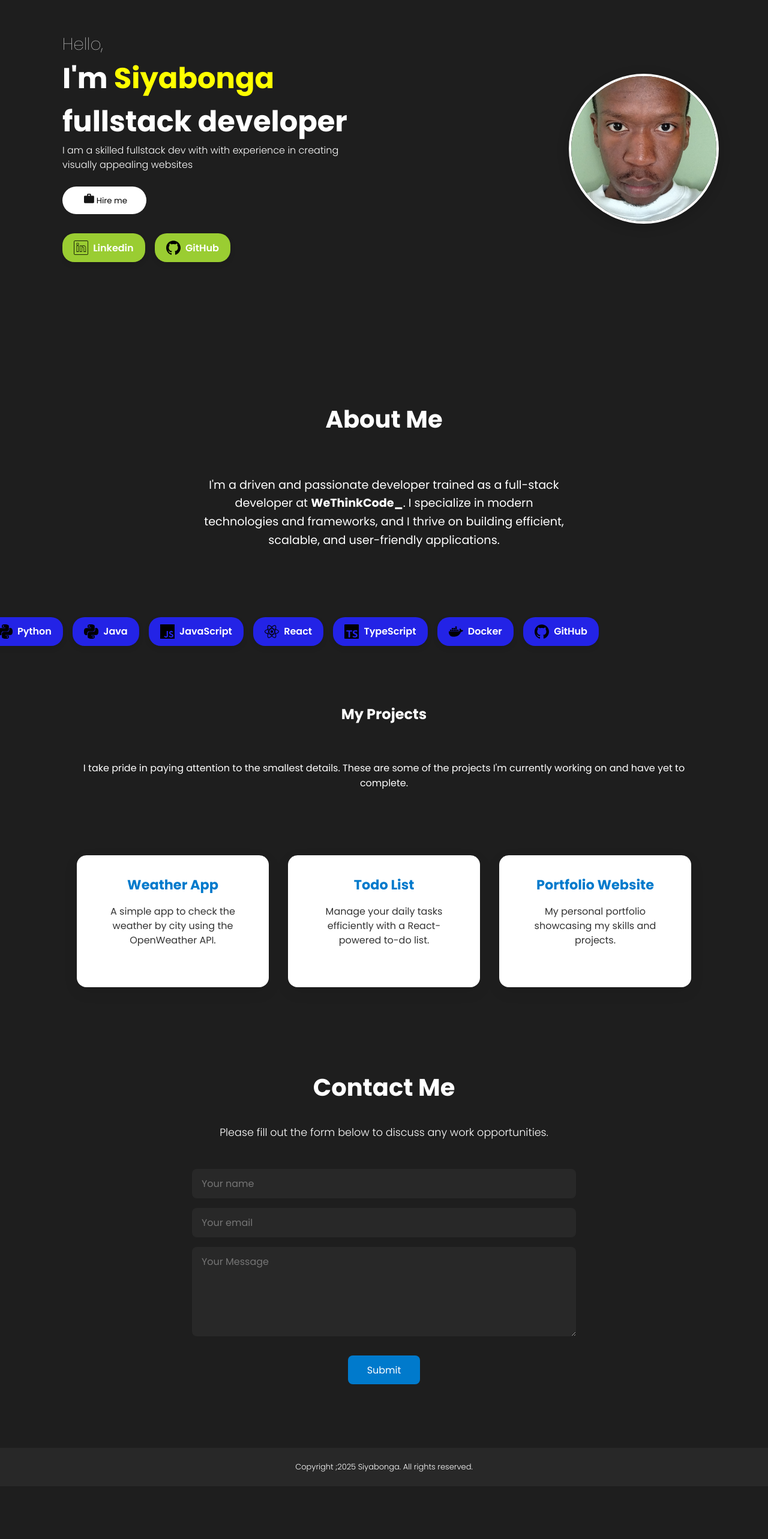
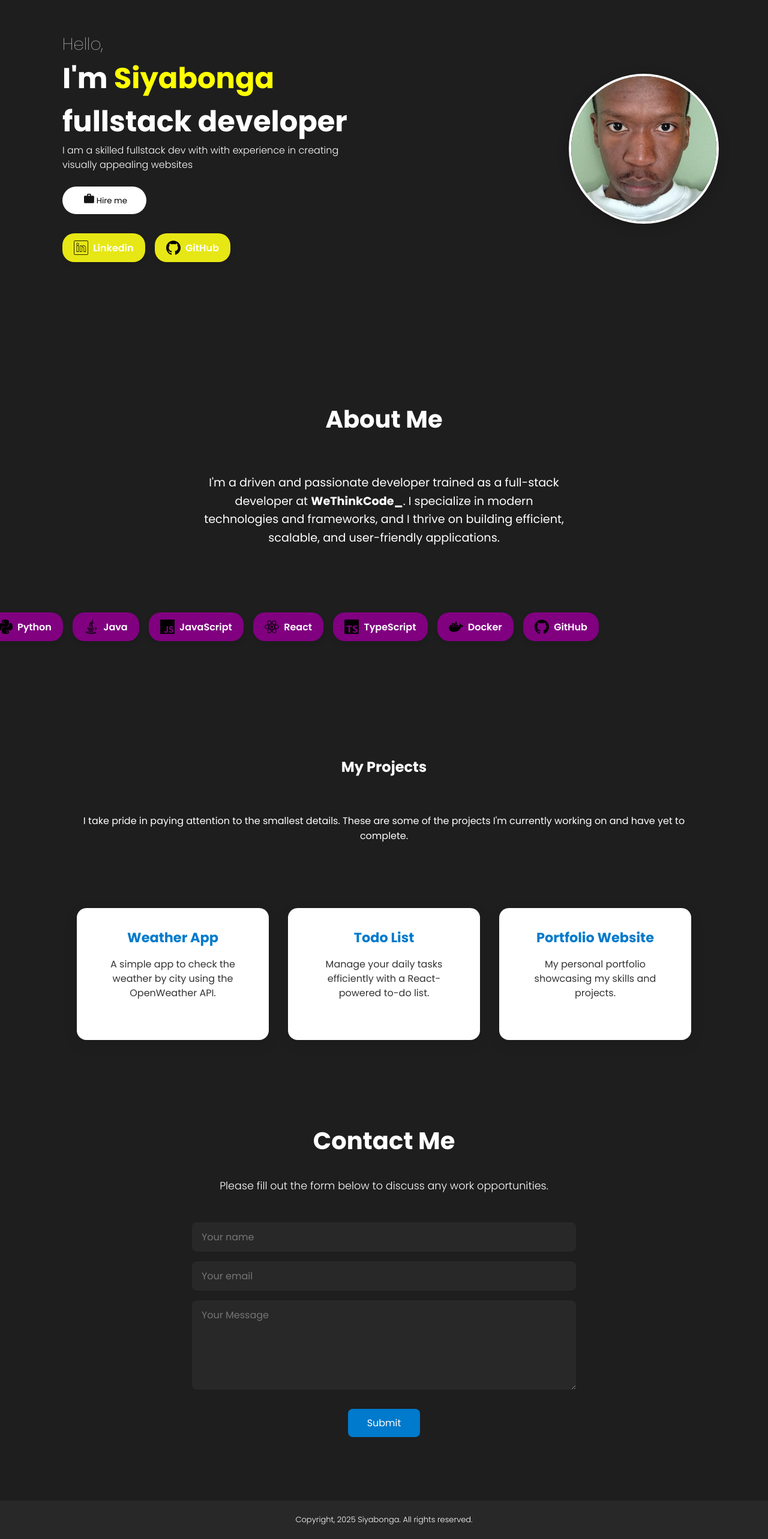
Before and after one commit to s-nguza/Portfolio, a React (Create React App) app: page / in a window 1280 px wide. Shown: the part 163-2729 px from the top of the page at 60% size. Before the commit the page ends 2641 px from the top, so only its background shows below. Built offline with nearby package versions, Linux system fonts and the light colour scheme.

Commit message:
about section

```diff
--- a/src/components/About/about.css
+++ b/src/components/About/about.css
@@ -1,7 +1,6 @@
 .about-section {
-  height:auto;
-  width:100vw;
-  padding: 5rem 2rem;
+  height : 42rem;
+  padding : 5rem;
   display: flex;
   flex-direction: column;
   align-items: center;
@@ -16,7 +15,7 @@
 }
 
 .intro {
-    padding: 4%;
+  padding: 4%;
   font-size: 1.2rem;
   max-width: 700px;
   margin-bottom: 3rem;
@@ -37,7 +36,7 @@
   flex: 0 0 auto;
   display: flex;
   align-items: center;
-  background-color:rgb(35, 35, 230);
+  background-color:purple;
   padding: 0.7rem 1.2rem;
   border-radius: 20px;
   box-shadow: 0 4px 8px rgba(0,0,0,0.1);
@@ -63,3 +62,7 @@
   0% { transform: translateX(0%); }
   100% { transform: translateX(-50%); }
 }
+.abouttitle {
+  justify-content: center;
+
+}
--- a/src/components/About/about.js
+++ b/src/components/About/about.js
@@ -1,7 +1,7 @@
-import React from 'react';
+
 import './about.css';
 import pythonLogo from '../../asserts/python.svg';
-import javaLogo from '../../asserts/python.svg';
+import javaLogo from '../../asserts/java.png';
 import jsLogo from '../../asserts/javascript.svg';
 import reactLogo from '../../asserts/react.svg';
 import tsLogo from '../../asserts/typescript.svg';
--- a/src/components/Footer/footer.js
+++ b/src/components/Footer/footer.js
@@ -4,7 +4,7 @@ import './footer.css'
 const Footer = () => {
   return (
     <footer className='footer'>
-      Copyright ;2025 Siyabonga. All rights reserved.
+      Copyright, 2025 Siyabonga. All rights reserved.
     </footer>
   )
 }
--- a/src/components/Projects/projects.css
+++ b/src/components/Projects/projects.css
@@ -49,6 +49,7 @@
   font-size: 1rem;
   line-height: 1.5;
 }
+
 @media screen and (max-width: 768px) {
   .project-list {
     flex-direction: column;
--- a/src/components/intro/intro.css
+++ b/src/components/intro/intro.css
@@ -90,7 +90,7 @@
 .link-card {
   flex: 0 0 auto;
   display: flex;
-  background-color:yellowgreen;
+  background-color:rgb(231, 231, 21);
   padding: 0.7rem 1.2rem;
   border-radius: 20px;
   box-shadow: 0 4px 8px rgba(0,0,0,0.1);
@@ -104,10 +104,12 @@
   height: 24px;
   width: 24px;
   margin-right: 0.5rem;
+
 }
 .link-name{
-font-weight: 600;
-  font-size: 1rem;
+    font-weight: 600;
+    font-size: 1rem;
+
 }
 
 
```
Also changed, not shown: src/asserts/java.png (added).
